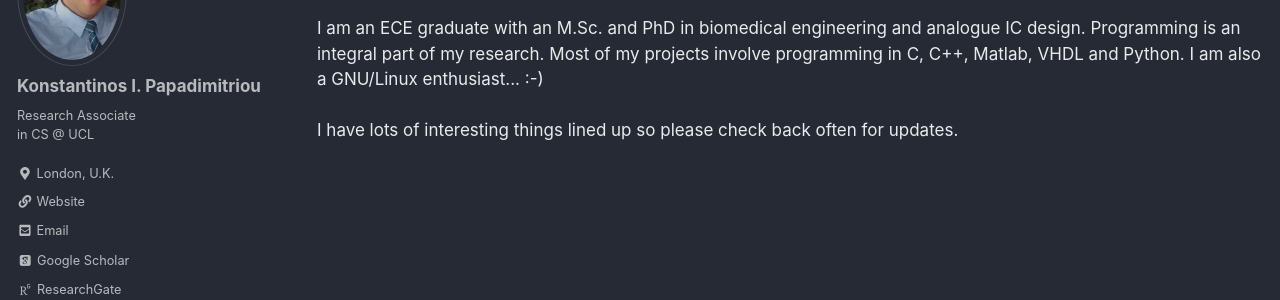
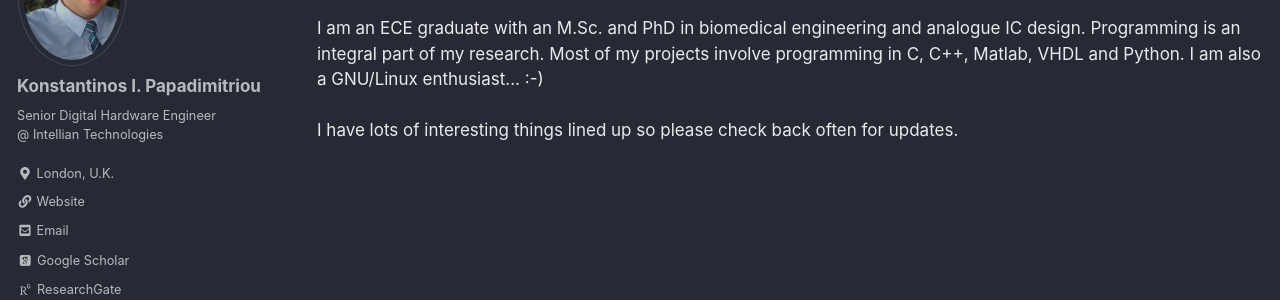
Before and after one commit to kostaspapadimitriou/kostaspapadimitriou.github.io, a Jekyll site: the page built from index.html, in a window 1280 px wide. Shown: the part 203-503 px from the top of the page. Built offline with Jekyll 4.4.1, drawn with Linux system fonts in a browser that asks for light colours; nearby versions of some CDN libraries; some web fonts are replaced; the list of posts is cut into pages by our own code.

Commit message:
Update _config.yml
Updated the config.yml file with latest information on 22nd July 2023.

```diff
--- a/_config.yml
+++ b/_config.yml
@@ -102,10 +102,10 @@ analytics:
 author:
   name             : "Konstantinos I. Papadimitriou"
   avatar           : "/images/Bio_Photo.jpg"
-  bio              : "Research Associate <br/> in CS @ UCL"
+  bio              : "Senior Digital Hardware Engineer <br/> @ Intellian Technologies"
   location         : "London, U.K."
   email            : k[dot]papadimitriou[at]ucl[dot]ac[dot]uk
-  uri              : https://iris.ucl.ac.uk/iris/browse/profile?upi=KPAPA49
+  uri              : https://kostaspapadimitriou.github.io/
   google_scholar   : citations?user=LvApgFAAAAAJ&hl=en
   researchgate	   : Konstantinos_Papadimitriou8
   home             : # null (default), "absolute or relative url to link to author home"
```
